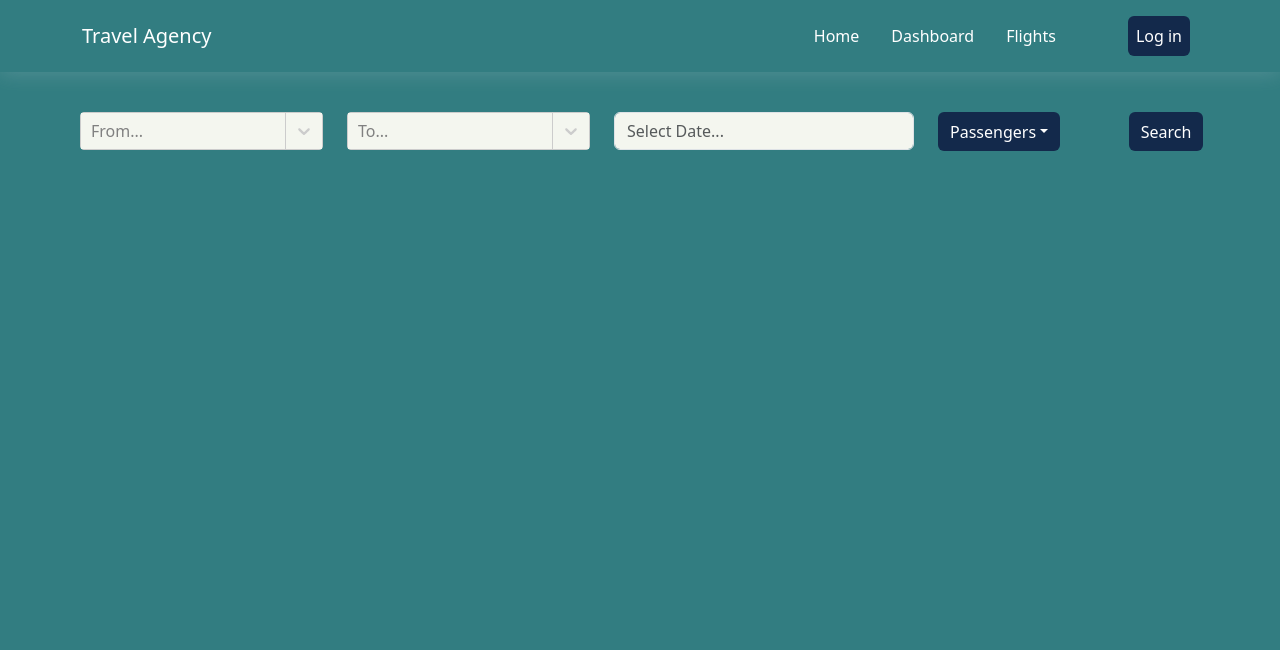
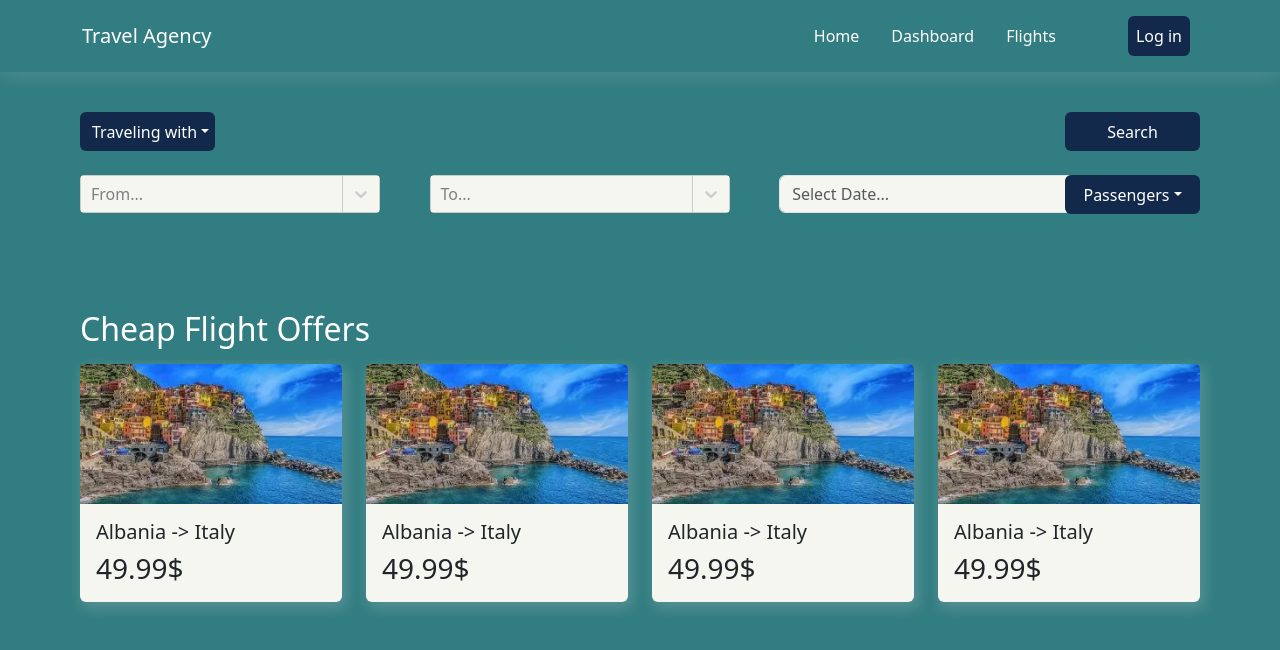
Before and after one commit to ermalbela/Project-Lab-1, a React (Vite) app in the folder travelAgency/: page / in a window 1280 px wide. Shown: the top 650 px of the page. Built offline with nearby package versions, Linux system fonts and the light colour scheme.

Commit message:
added offer cards to dashboard and dump data for them

```diff
--- a/travelAgency/package.json
+++ b/travelAgency/package.json
@@ -10,6 +10,7 @@
     "preview": "vite preview"
   },
   "dependencies": {
+    "axios": "^1.6.8",
     "bootstrap": "^5.3.3",
     "react": "^18.2.0",
     "react-bootstrap": "^2.10.2",
--- /dev/null
+++ b/travelAgency/src/CommonElements/OfferCard.jsx
@@ -0,0 +1,19 @@
+import React from 'react';
+import { Card, CardImg, CardBody, CardTitle, CardText } from 'react-bootstrap';
+import travel from '../assets/images/travel.webp'
+
+const OfferCard = ({props}) => {
+  return (
+    <>
+      <Card className='offer-card'>
+        <CardImg variant="top" src={props.img || ''} />
+        <CardBody>
+          <CardTitle>{props.originCountry.value +  ' -> ' + props.destinationCountry.value}</CardTitle>
+          <CardText as="h3">{props.text}</CardText>
+        </CardBody>
+      </Card>
+    </>
+  )
+}
+
+export default OfferCard;
--- a/travelAgency/src/Components/Dashboard.jsx
+++ b/travelAgency/src/Components/Dashboard.jsx
@@ -1,11 +1,13 @@
-import React, { useState, useEffect, useRef } from 'react';
+import React, { useState } from 'react';
 import {Row, Col, DropdownButton, DropdownItem, Button} from 'react-bootstrap';
 import { countries } from '../Menu';
 import MySelect from './MySelect';
 import {components} from 'react-select';
 import DatePicker from 'react-datepicker';
 import "react-datepicker/dist/react-datepicker.css";
-
+import travel from '../assets/images/travel.webp';
+import axios from 'axios';
+import OfferCard from '../CommonElements/OfferCard';
 
 const Dashboard = () => {
 
@@ -15,7 +17,58 @@ const Dashboard = () => {
 
   const [dateRange, setDateRange] = useState([null, null]);
   const [startDate, endDate] = dateRange;
+  const [dropdownVal, setDropdownVal] = useState('Traveling with');
 
+  const initialValues = [ // How the data should look like for Offers
+    {
+      originCountry : {
+        value: 'Albania',
+        label: 'Albania'
+      },
+      destinationCountry: {
+        value: 'Italy',
+        label: 'Italy'
+      },
+      text: '49.99$',
+      img: travel
+    },
+    {
+      originCountry : {
+        value: 'Albania',
+        label: 'Albania'
+      },
+      destinationCountry: {
+        value: 'Italy',
+        label: 'Italy'
+      },
+      text: '49.99$',
+      img: travel
+    },
+    {
+      originCountry : {
+        value: 'Albania',
+        label: 'Albania'
+      },
+      destinationCountry: {
+        value: 'Italy',
+        label: 'Italy'
+      },
+      text: '49.99$',
+      img: travel
+    },
+    {
+      originCountry : {
+        value: 'Albania',
+        label: 'Albania'
+      },
+      destinationCountry: {
+        value: 'Italy',
+        label: 'Italy'
+      },
+      text: '49.99$',
+      img: travel
+    }
+  ]
 
   const Option = props => {
     return (
@@ -32,7 +85,7 @@ const Dashboard = () => {
     );
   };
 
-  const customStyles = {
+  const customStyles = { // Customizing react-select styles
     valueContainer: (provided) => ({
       ...provided,
       whiteSpace: "nowrap",
@@ -104,11 +157,22 @@ const Dashboard = () => {
   }
 
 
-  const countriesWithLabels = countries.map(country => {
+  const countriesWithLabels = countries.map(country => { //Updating the data so we can use React-Select properly
     return { value: country, label: country };
   });
 
   return (
+    <>
+    <Row className='justify-content-between'>
+      <Col>
+        <DropdownButton id="dropdown-basic-button" className="mb-4 top-button" title={dropdownVal}>
+          {['Bus', 'Airplane'].map((item, idx) => <DropdownItem key={idx} onClick={() => setDropdownVal(item)}>{item}</DropdownItem>)}
+        </DropdownButton>
+    </Col>
+    <Col className='d-flex justify-content-end'>
+      <Button style={{height: '39px'}} className='top-button'>Search</Button>
+    </Col>
+    </Row>
       <Row className="justify-content-center">
         <Col>
           <MySelect
@@ -119,6 +183,7 @@ const Dashboard = () => {
             components={{ Option }}
             onChange={(selected) => {
               setFromCountry(selected);
+              console.log(selected);
             }}
             value={fromCountry}
             className="react-select-container"
@@ -159,7 +224,7 @@ const Dashboard = () => {
             placeholderText='Select Date...'
           />
         </Col>
-      <Col sm={2}>
+        <Col sm={1} className='d-flex justify-content-end'>
           <DropdownButton title="Passengers" show={showDropdown} onClick={toggleDropdown}>
             {Object.keys(passengerCounts).map(type => (
               <DropdownItem key={type} onClick={e => handleMenuClick(e)}>
@@ -170,10 +235,25 @@ const Dashboard = () => {
             ))}
           </DropdownButton>
         </Col>
-      <Col sm={1}>
-        <Button style={{height: '39px'}}>Search</Button>
+      </Row>
+
+      <div className='offers' style={{margin: '6rem 0 1rem 0'}}>
+        <h2>
+          Cheap Flight Offers
+        </h2>
+        <Row className="g-4">
+          {initialValues.map((itemProps, idx) => ( //Mapping over offers then returning Cards from OfferCard Component
+            <Col key={idx} onClick={() => {
+              setFromCountry(itemProps.originCountry);
+              setToCountry(itemProps.destinationCountry);
+              setDateRange(['04/26/2024', '05/02/2024']);
+            }}>
+              <OfferCard props={itemProps}/>
             </Col>
+            ))}
         </Row>
+      </div>
+    </>
   )
 }
 
--- a/travelAgency/src/Layout/Loader/index.jsx
+++ b/travelAgency/src/Layout/Loader/index.jsx
@@ -8,7 +8,7 @@ const Loader = () => {
   useEffect(() => {
        const timeout = setTimeout(() => {
           setShow(false);
-      }, 1000);
+      }, 1500);
 
       return () => {
         clearTimeout(timeout);
--- a/travelAgency/src/assets/css/main.css
+++ b/travelAgency/src/assets/css/main.css
@@ -2,6 +2,10 @@ body{
   margin: 0;
   padding: 0;
   background-color: #327D81!important;
+}
+
+body > * {
+  color: #fff;
 }
 
 .navbar{
@@ -68,6 +72,7 @@ body{
 
 .dropdown-toggle{
   height: 39px!important;
+  width: 135px;
 }
 
 .dropdown-menu{
@@ -150,3 +155,26 @@ body{
   height: 40px;
   margin-right: 1.5rem;
 }
+
+.top-button{
+  width: 135px;
+}
+
+#dropdown-basic-button{
+  width: 135px;
+}
+
+.offers{
+  margin-top: 6rem;
+}
+
+.offers h2 {
+  margin-bottom: 1rem;
+}
+
+.offer-card{
+  box-shadow: 3px 5px 13px 2px rgb(224 224 234 / 20%);
+  border: none!important;
+  background-color: #F4F6EF!important;
+  cursor: pointer;
+}
```
Also changed, not shown: travelAgency/src/assets/images/travel.webp (added), 1 other file (tests, documents, lock files or other folders). Lines whose indentation alone changed are shown as unchanged.
